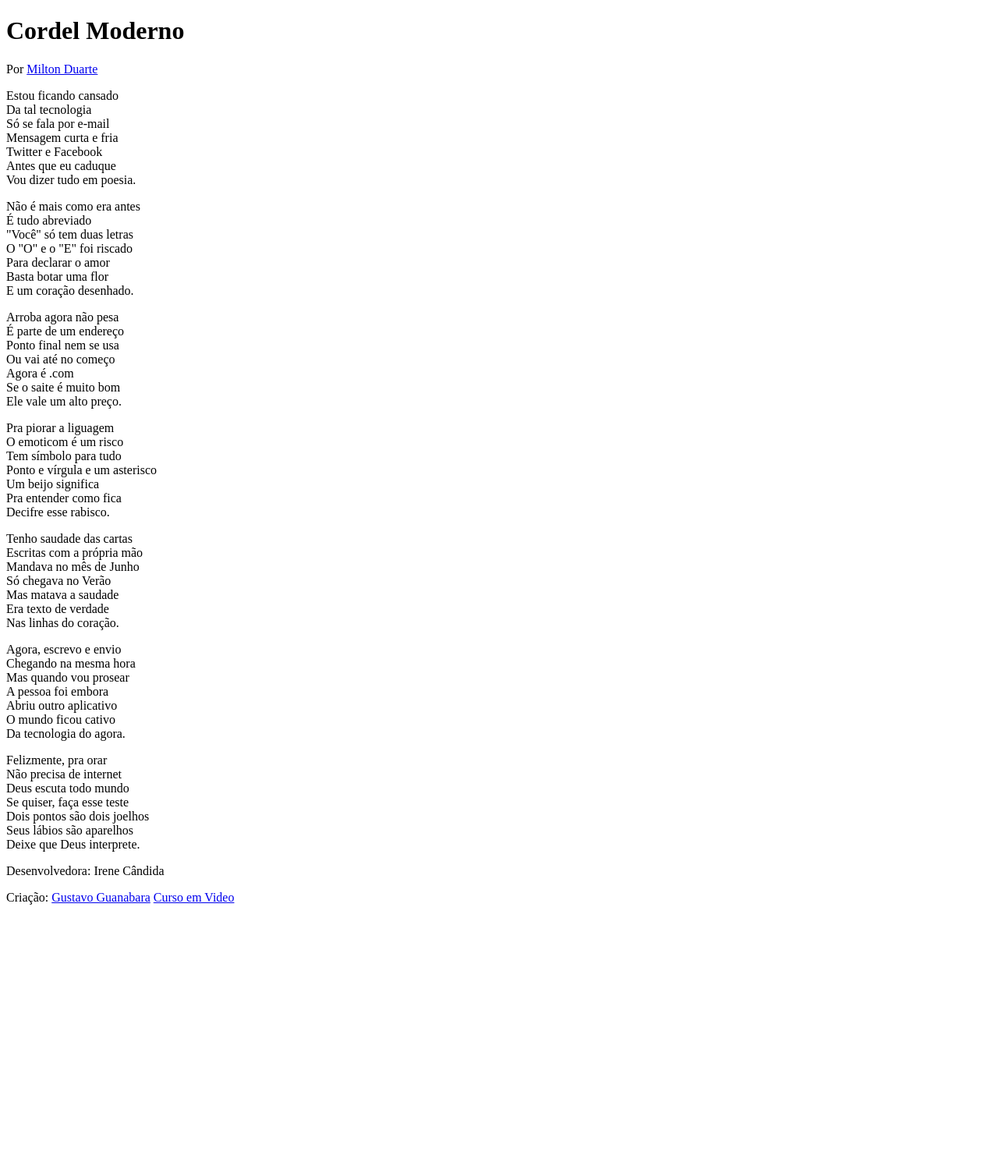
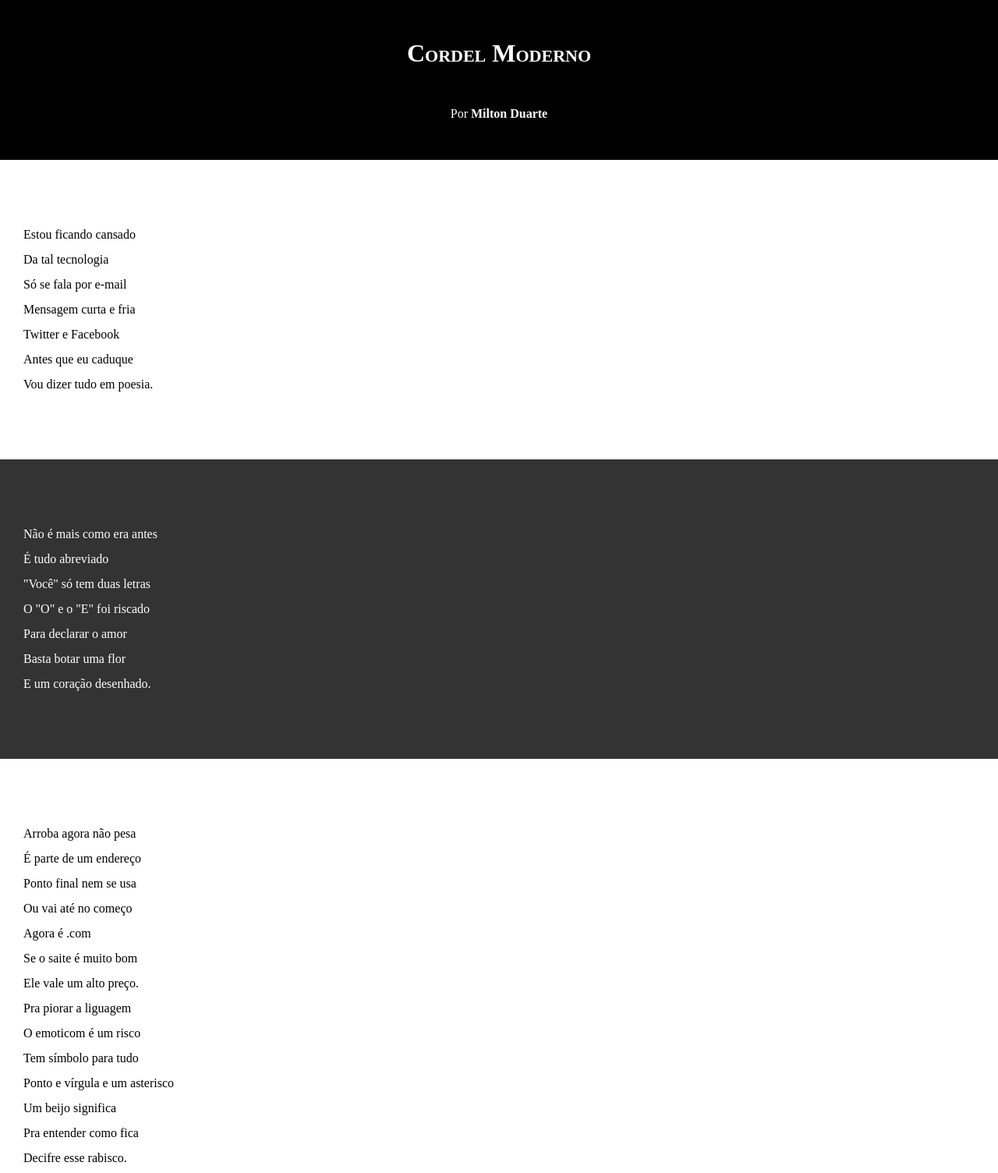
Before and after one commit to IreneCandida/projetocordel, a plain HTML site: page index.html in a window 1280 px wide. Shown: the top 1504 px of the page at 78% size. Before the commit the page ends 1176 px from the top, so only its background shows below. Drawn offline with Linux system fonts and the light colour scheme.

Commit message:
configurações css

```diff
--- a/estilo/style.css
+++ b/estilo/style.css
@@ -1 +1,66 @@
 @charset "UTF-8";
+*{
+    margin: 0px;
+    padding: 0px;
+}
+html,body{
+    min-height: 100vh;/*altura minima da viewport-tela do navegador*/
+    background-color: darkgray;
+}
+
+header{
+    background-color: black;
+    color: white;
+    text-align: center;
+}
+
+header > h1{
+    padding: 50px;
+    font-variant: small-caps;/*as letras ficam maiusculas, porém as primeiras ficam maiores*/
+    /*text-transform: uppercase;/*transforma todas as letras em maiusculas*/
+}
+
+header > p{
+    padding-bottom: 50px;
+}
+
+header a, footer a{
+    color: white;
+    text-decoration: none;/*tira o sublinhado do link*/
+    font-weight: bold;/*coloca a fonte em negrito*/
+
+}
+
+header a:hover, footer a:hover{
+    text-decoration: underline;/*ao passar o mouse o link fica sublinhado*/
+}
+
+/*configura a altura da viewport*/
+section{
+    padding-top: 10vh;
+    padding-bottom: 10vh;
+    line-height: 2em;/*cria espaçamento entre linhas*/
+    padding-left: 30px;
+}
+
+section.normal{
+    background-color: white;
+    color: black;
+}
+
+section.imagem{
+    background-color: rgba(51,51,51);
+    color: white;
+}
+
+section.imagem > p{
+    width: 400px;
+    background-color: rgba(0, 0, 0, 0.253);
+}
+
+footer{
+    background-color: black;
+    color: white;
+    text-align: center;
+    padding: 10px;
+}
--- a/index.html
+++ b/index.html
@@ -13,7 +13,7 @@
         <p>Por <a href="https://www.recantodasletras.com.br/poesias/3186743" target="_blank">Milton Duarte</a></p>
     </header>
 
-    <section>
+    <section class="normal">
         <p>
             Estou ficando cansado <br>
             Da tal tecnologia <br>
@@ -25,7 +25,7 @@
         </p>
     </section>
 
-    <section>
+    <section class="imagem">
         Não é mais como era antes <br>
         É tudo abreviado <br>
         "Você" só tem duas letras <br>
@@ -35,7 +35,7 @@
         E um coração desenhado.
     </section>
 
-    <section>
+    <section class="normal">
         <p>
             Arroba agora não pesa <br>
             É parte de um endereço <br>
@@ -56,7 +56,7 @@
         </p>
     </section>
 
-    <section>
+    <section  class="imagem">
         Tenho saudade das cartas <br>
         Escritas com a própria mão <br>
         Mandava no mês de Junho <br>
@@ -66,7 +66,7 @@
         Nas linhas do coração.
     </section>
 
-    <section>
+    <section class="normal">
         <p>
             Agora, escrevo e envio <br>
             Chegando na mesma hora <br>
@@ -88,7 +88,7 @@
     </section>
     <footer>
         <p>Desenvolvedora: Irene Cândida</p>
-        <p>Criação: <a href="https://gustavoguanabara.github.io/" target="_blank">Gustavo Guanabara</a> <a href="https://www.cursoemvideo.com/" target="_blank">Curso em Video</Video></a></p>
+        <p>Criação: <a href="https://gustavoguanabara.github.io/" target="_blank">Gustavo Guanabara</a> <a href="https://www.cursoemvideo.com/" target="_blank">- Curso em Video</Video></a></p>
 
     </footer>
 
```
